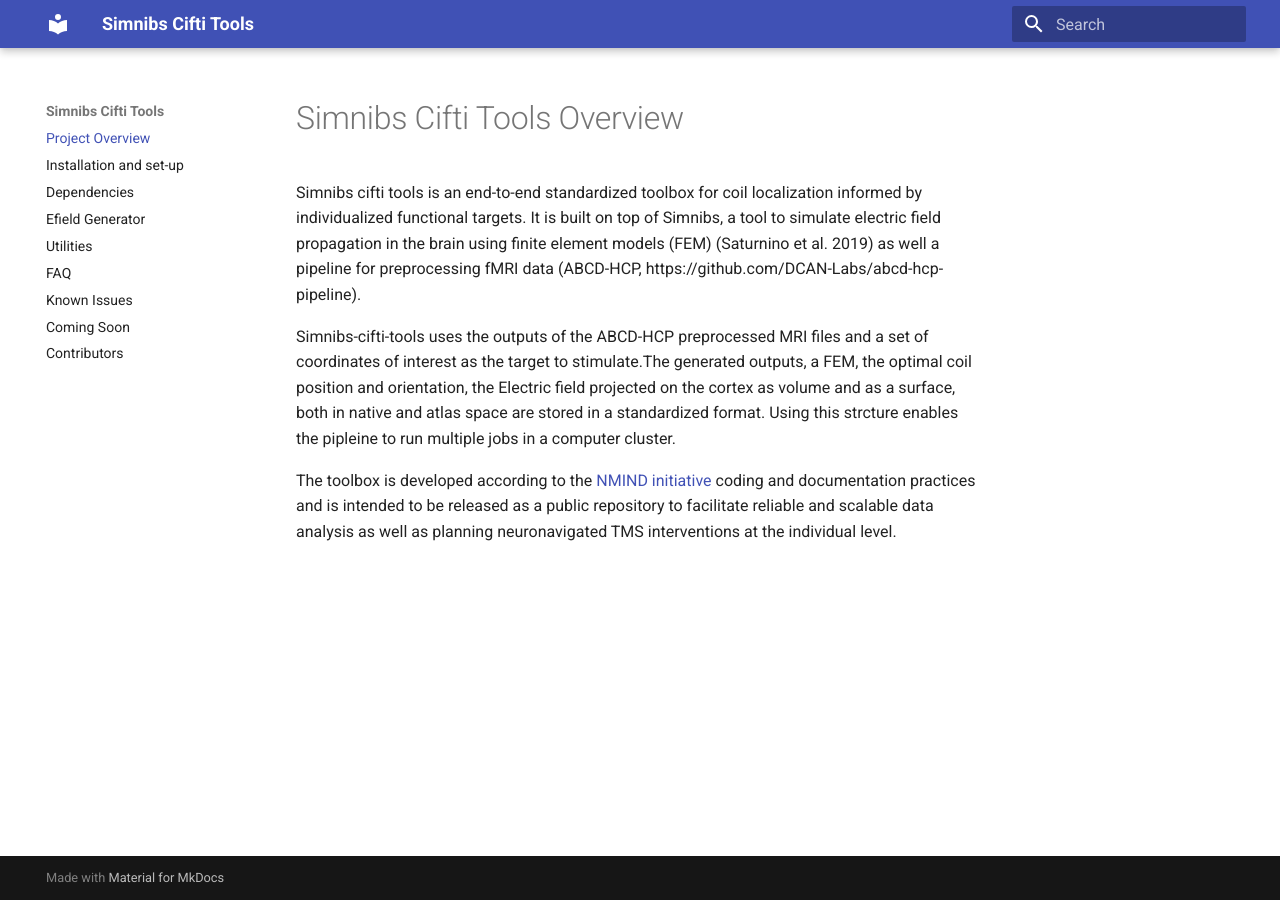
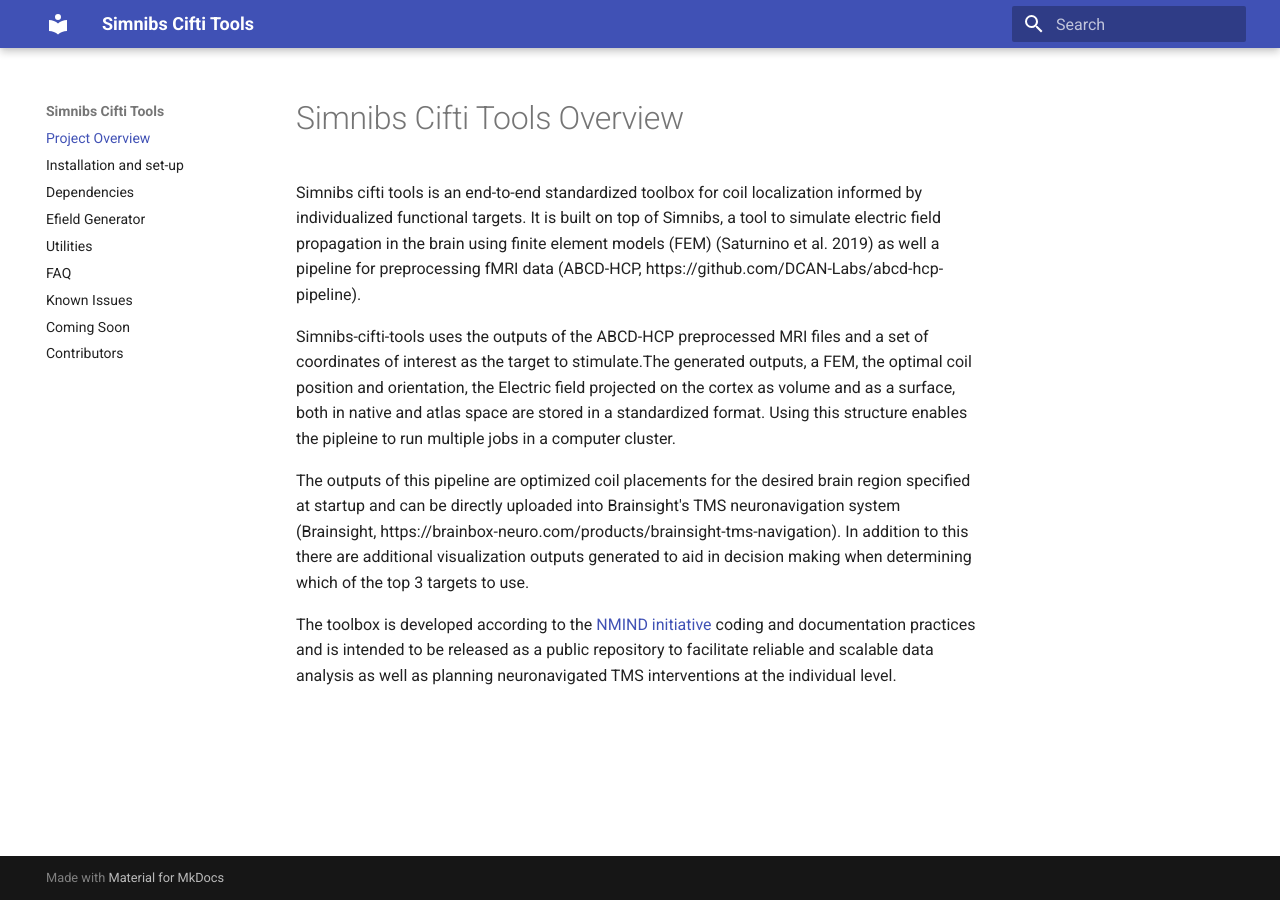
Before and after one commit to DCAN-Labs/simnibs_cifti_tools_RTD2, an MkDocs documentation site: the page built from docs/project_overview.md, in a window 1280 px wide. Built offline with MkDocs 1.6.1 and Material for MkDocs 9.7.7, drawn with Linux system fonts in a browser that asks for light colours.

Commit message:
Initial updates

```diff
--- a/docs/project_overview.md
+++ b/docs/project_overview.md
@@ -2,6 +2,8 @@
 
 Simnibs cifti tools is an end-to-end standardized toolbox for coil localization informed by individualized functional targets. It is built on top of Simnibs, a tool to simulate electric field propagation in the brain using finite element models (FEM) (Saturnino et al. 2019) as well a pipeline for preprocessing fMRI data (ABCD-HCP, https://github.com/DCAN-Labs/abcd-hcp-pipeline).
 
-Simnibs-cifti-tools uses the outputs of the ABCD-HCP preprocessed MRI files and a set of coordinates of interest as the target to stimulate.The generated outputs, a FEM, the optimal coil position and orientation, the Electric field projected on the cortex as volume and as a surface, both in native and atlas space are stored in a standardized format. Using this strcture enables the pipleine to run multiple jobs in a computer cluster.
+Simnibs-cifti-tools uses the outputs of the ABCD-HCP preprocessed MRI files and a set of coordinates of interest as the target to stimulate.The generated outputs, a FEM, the optimal coil position and orientation, the Electric field projected on the cortex as volume and as a surface, both in native and atlas space are stored in a standardized format. Using this structure enables the pipleine to run multiple jobs in a computer cluster.
+
+The outputs of this pipeline are optimized coil placements for the desired brain region specified at startup and can be directly uploaded into Brainsight's TMS neuronavigation system (Brainsight, https://brainbox-neuro.com/products/brainsight-tms-navigation). In addition to this there are additional visualization outputs generated to aid in decision making when determining which of the top 3 targets to use.
 
 The toolbox is developed according to the [NMIND initiative](https://www.nmind.org/) coding and documentation practices and is intended to be released as a public repository to facilitate reliable and scalable data analysis as well as planning neuronavigated TMS interventions at the individual level.
```
